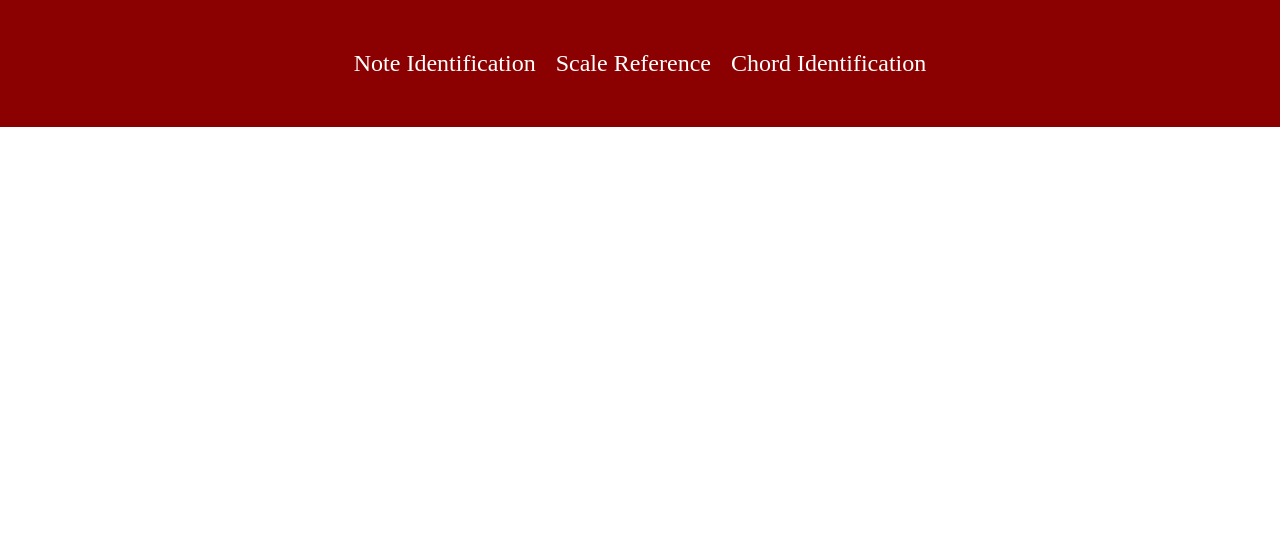
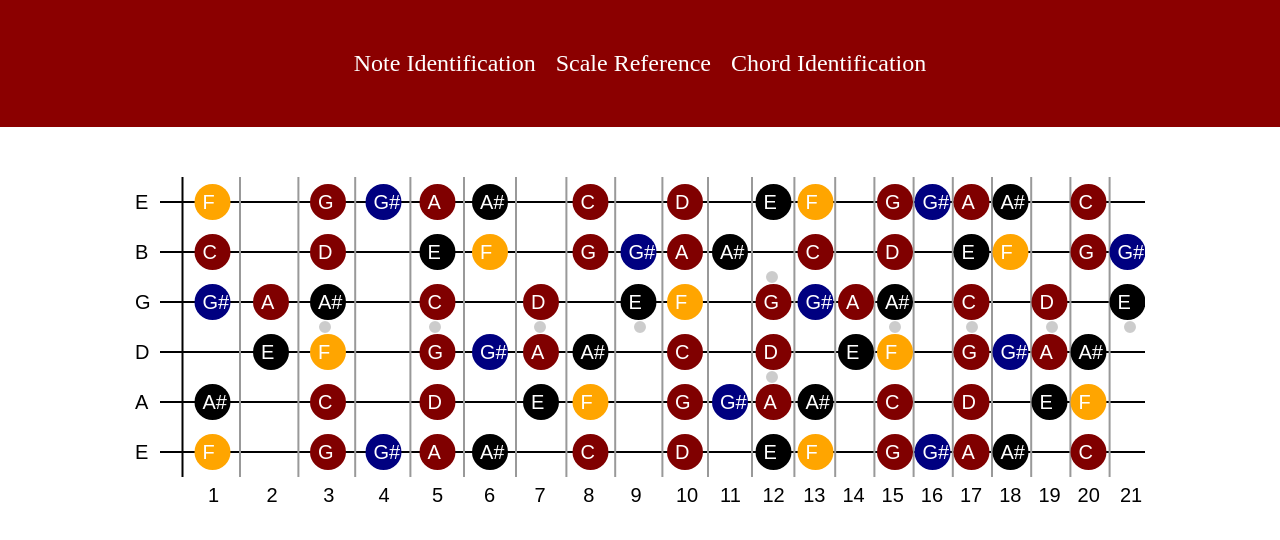
Before and after one commit to Xysar/music-theory-app, a React (Create React App) app: page /scales in a window 1280 px wide. Shown: the top 540 px of the page. Built offline with nearby package versions, Linux system fonts and the light colour scheme.

Commit message:
add scale display for F major scale

```diff
--- a/src/components/NoteIdentityPage.js
+++ b/src/components/NoteIdentityPage.js
@@ -89,7 +89,7 @@ function NoteIdentityPage() {
     ctx.strokeStyle = "#999999";
     let curAddValue = addValue;
     let count = 1;
-    for (let i = 105; i < 650; i += curAddValue) {
+    for (let i = 105; i < 600; i += curAddValue) {
       ctx.fillText(count, i - 32, 225);
       count++;
       ctx.moveTo(i, 0);
--- a/src/components/ScaleReferencePage.js
+++ b/src/components/ScaleReferencePage.js
@@ -1,10 +1,200 @@
 import Nav from "./Nav";
+import Canvas from "./Canvas";
+import "./scalereference.css";
 import React, { useRef, useEffect } from "react";
 
 function ScaleReferencePage() {
+  let fretCoordinates = [];
+  let addValue = 60;
+  const currentKey = useRef(0);
+
+  const noteLetters = [
+    "F",
+    "F#",
+    "G",
+    "G#",
+    "A",
+    "A#",
+    "B",
+    "C",
+    "C#",
+    "D",
+    "D#",
+    "E",
+  ];
+
+  const majorScale = [
+    "R",
+    "N",
+    "P",
+    "B",
+    "P",
+    "M",
+    "N",
+    "P",
+    "N",
+    "P",
+    "N",
+    "M",
+  ];
+
+  useEffect(() => {
+    let curAddValue = addValue;
+    let curXOffset = 77.5;
+    for (let i = 0; i < 21; i++) {
+      fretCoordinates[i] = [];
+      for (let j = 0; j < 6; j++) {
+        let curYOffset = 25 + j * 50;
+        fretCoordinates[i][j] = createFretNote(i, j, curXOffset, curYOffset);
+      }
+      if (i < 15) {
+        curAddValue -= 1.5;
+      } else {
+        curAddValue = 39;
+      }
+      curXOffset += curAddValue;
+    }
+  }, []);
+
+  const createFretNote = (x, y, xOffset, yOffset) => {
+    return {
+      fret: x,
+      string: y,
+      xOffset: xOffset,
+      yOffset: yOffset,
+      note: getNoteValue(x, y),
+    };
+  };
+
+  const FretNumToLetter = (fretNum) => {};
+
+  const getNoteValue = (x, y) => {
+    let value = 0;
+    // eslint-disable-next-line default-case
+    switch (y) {
+      case 1:
+        value = 7;
+        break;
+      case 2:
+        value = 3;
+        break;
+      case 3:
+        value = 10;
+        break;
+      case 4:
+        value = 5;
+        break;
+    }
+    value += x;
+    value = value % 12;
+    return value;
+  };
+
+  const draw = (ctx, frameCount) => {
+    ctx.clearRect(0, 0, ctx.canvas.width, ctx.canvas.height);
+    ctx.beginPath();
+    ctx.strokeStyle = "#000000";
+    ctx.font = "20px Arial";
+    ctx.fillStyle = "black";
+    ctx.lineWidth = 2;
+    let stringNames = ["E", "B", "G", "D", "A", "E"];
+    let string = 0;
+    for (let i = 25; i < 300; i += 50) {
+      ctx.fillText(stringNames[string], 0, i + 7);
+      string++;
+      ctx.moveTo(25, i);
+      ctx.lineTo(1010, i);
+    }
+    ctx.moveTo(47.5, 0);
+    ctx.lineTo(47.5, 300);
+    ctx.stroke();
+    ctx.closePath();
+    ctx.beginPath();
+
+    ctx.strokeStyle = "#999999";
+    let curAddValue = addValue;
+    let count = 1;
+    for (let i = 105; i < 1000; i += curAddValue) {
+      ctx.fillText(count, i - 32, 325);
+      count++;
+      ctx.moveTo(i, 0);
+      ctx.lineTo(i, 300);
+      if (count < 15) {
+        curAddValue -= 1.6;
+      }
+    }
+    ctx.fillText(count, 985, 325);
+    ctx.stroke();
+    ctx.closePath();
+    ctx.fillStyle = "red";
+
+    if (fretCoordinates[0]) {
+      for (let i = 0; i < 21; i++) {
+        for (let j = 0; j < 6; j++) {
+          let curNoteValue = fretCoordinates[i][j].note;
+          curNoteValue = (curNoteValue + currentKey.current) % 12;
+
+          if (majorScale[curNoteValue] === "N") {
+            continue;
+          }
+          ctx.beginPath();
+
+          if (majorScale[curNoteValue] === "R") {
+            ctx.fillStyle = "#FFA500";
+          } else if (majorScale[curNoteValue] === "P") {
+            ctx.fillStyle = "#800000";
+          } else if (majorScale[curNoteValue] === "B") {
+            ctx.fillStyle = "#000080";
+          } else {
+            ctx.fillStyle = "#000000";
+          }
+
+          ctx.arc(
+            fretCoordinates[i][j].xOffset,
+            fretCoordinates[i][j].yOffset,
+            18,
+            0,
+            2 * Math.PI,
+            false
+          );
+          ctx.fill();
+          ctx.fillStyle = "white";
+
+          ctx.fillText(
+            noteLetters[curNoteValue],
+            fretCoordinates[i][j].xOffset - 10,
+            fretCoordinates[i][j].yOffset + 7
+          );
+          ctx.closePath();
+        }
+      }
+    }
+
+    //fret marks
+
+    ctx.beginPath();
+    ctx.arc(190, 150, 6, 0, 2 * Math.PI, false);
+    ctx.arc(300, 150, 6, 0, 2 * Math.PI, false);
+    ctx.arc(405, 150, 6, 0, 2 * Math.PI, false);
+    ctx.arc(505, 150, 6, 0, 2 * Math.PI, false);
+    ctx.arc(760, 150, 6, 0, 2 * Math.PI, false);
+    ctx.arc(837, 150, 6, 0, 2 * Math.PI, false);
+    ctx.arc(917, 150, 6, 0, 2 * Math.PI, false);
+    ctx.arc(995, 150, 6, 0, 2 * Math.PI, false);
+    ctx.fillStyle = "rgba(0,0,0,0.2)";
+    ctx.fill();
+    ctx.closePath();
+    ctx.beginPath();
+    ctx.arc(637, 100, 6, 0, 2 * Math.PI, false);
+    ctx.arc(637, 200, 6, 0, 2 * Math.PI, false);
+    ctx.fill();
+    ctx.closePath();
+  };
+
   return (
-    <div className="container">
+    <div className="scale-container">
       <Nav />
+      <Canvas draw={draw} />
     </div>
   );
 }
--- /dev/null
+++ b/src/components/scalereference.css
@@ -0,0 +1,12 @@
+.scale-container {
+  display: flex;
+  flex-direction: column;
+  align-items: center;
+  padding: 0px;
+}
+
+.scale-container > .main-canvas {
+  margin: 50px;
+  height: 325px;
+  width: 1010px;
+}
```
